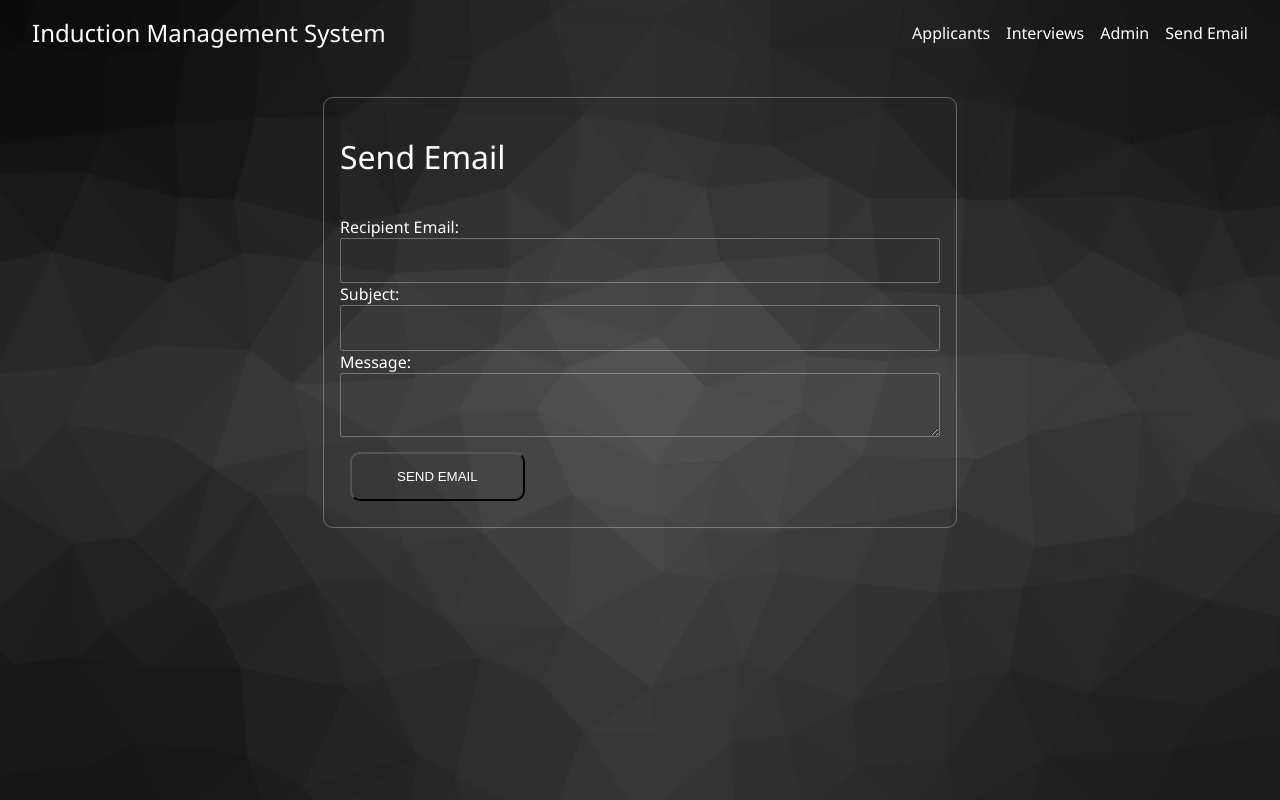
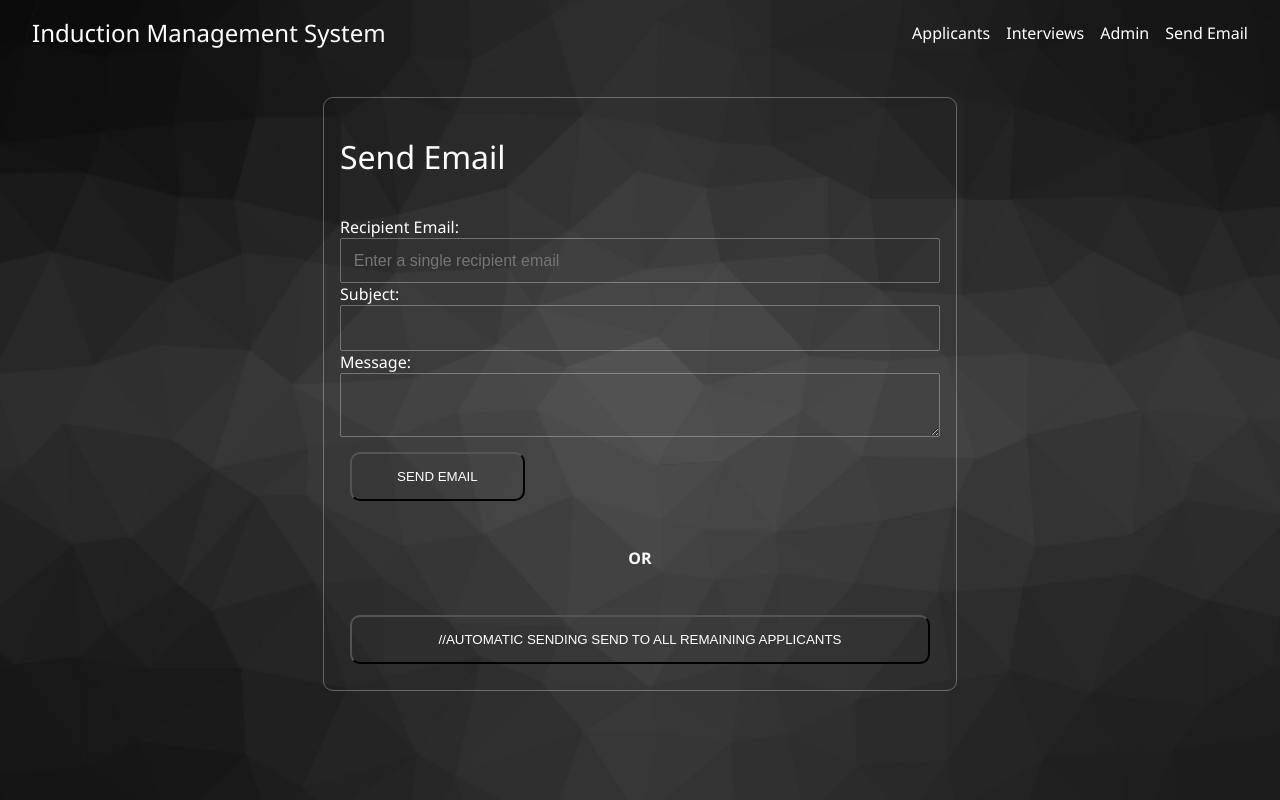
Before and after one commit to adeodatusv17/acm-frontend, a React (Vite) app: page /email in a window 1280 px wide. Built offline with nearby package versions, Linux system fonts and the light colour scheme.

Commit message:
Update SendEmail.jsx

```diff
--- a/src/components/SendEmail.jsx
+++ b/src/components/SendEmail.jsx
@@ -18,11 +18,24 @@ function SendEmail() {
   const handleSubmit = async (e) => {
     e.preventDefault();
     try {
-      const response = await axios.post('https://ims-vert-kappa.vercel.app/send-email', email);
+      await axios.post('http://localhost:3001/send-email', email);
       setStatus('Email sent successfully!');
     } catch (error) {
       console.error('Error sending email:', error);
       setStatus('Failed to send email.');
+    }
+  };
+
+  const handleSendToRemaining = async () => {
+    try {
+      const response = await axios.post('http://localhost:3001/send-email-to-remaining', {
+        subject: email.subject,
+        message: email.message,
+      });
+      setStatus('Emails sent to remaining applicants!');
+    } catch (error) {
+      console.error('Error sending emails to remaining applicants:', error);
+      setStatus('Failed to send emails to remaining applicants.');
     }
   };
 
@@ -38,7 +51,7 @@ function SendEmail() {
             name="to"
             value={email.to}
             onChange={handleChange}
-            required
+            placeholder="Enter a single recipient email"
           />
         </div>
         <div>
@@ -62,8 +75,18 @@ function SendEmail() {
             required
           />
         </div>
+
         <button type="submit" className="btn">Send Email</button>
       </form>
+
+      <div style={{ margin: '20px 0', textAlign: 'center' }}>
+        <strong>OR</strong>
+      </div>
+
+      <button onClick={handleSendToRemaining} className="btn">//automatic sending
+        Send to All Remaining Applicants
+      </button>
+
       {status && <p>{status}</p>}
     </div>
   );
```
